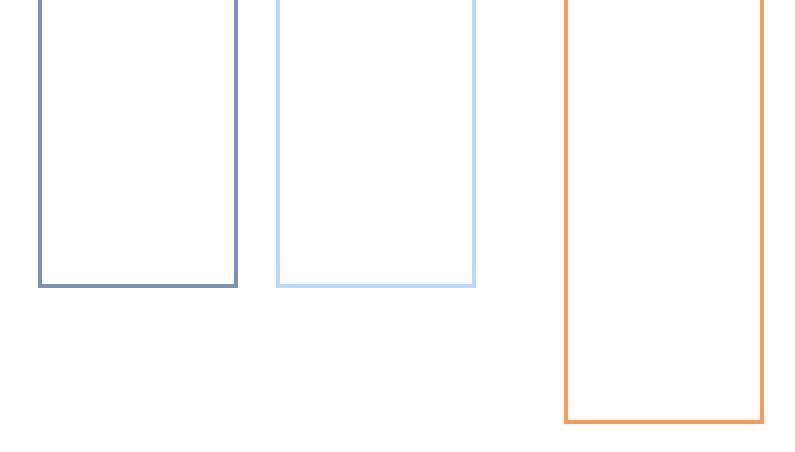
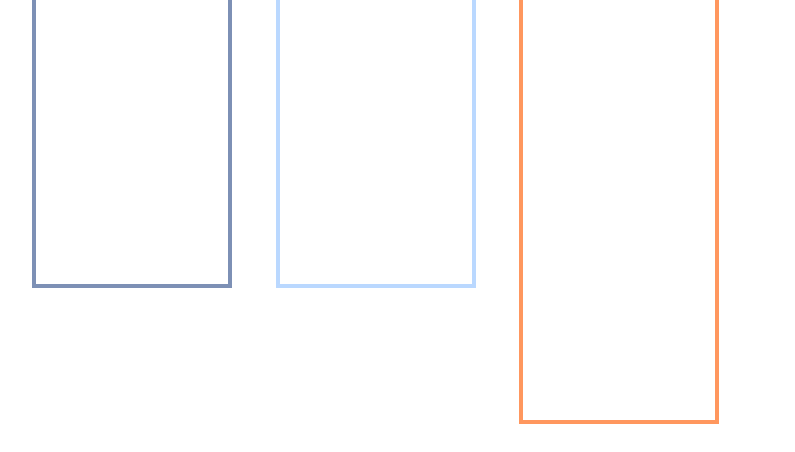
Before and after one commit to donnabauerc/Lemur, a website: page src/index.html in a window 1280 px wide. Shown: the part 348-800 px from the top of the page, without its empty margins (262-1057 px from the left). Drawn offline with nearby package versions, Linux system fonts and the light colour scheme.

Commit message:
opimize website for firefox

```diff
--- a/src/style.css
+++ b/src/style.css
@@ -16,7 +16,7 @@ body{
 }
 .container{
     padding-top: 20px;
-    font-size: 30;
+    font-size: 30px;
     text-align: center;
     position: absolute;
     width: 15%;
@@ -25,7 +25,7 @@ body{
     border: 4px solid;
 }
 #backend{
-    left: 300px;
+    left: 23%;
     top: 30%;
     border-color: #7D90B5;
 }
@@ -35,7 +35,7 @@ body{
     border-color: #BAD8FF;
 }
 #frontend{
-    left: 64.5%;
+    left: 61%;
     top: 8%;
     height: 85%;
     border-color: #FF975E;
```
